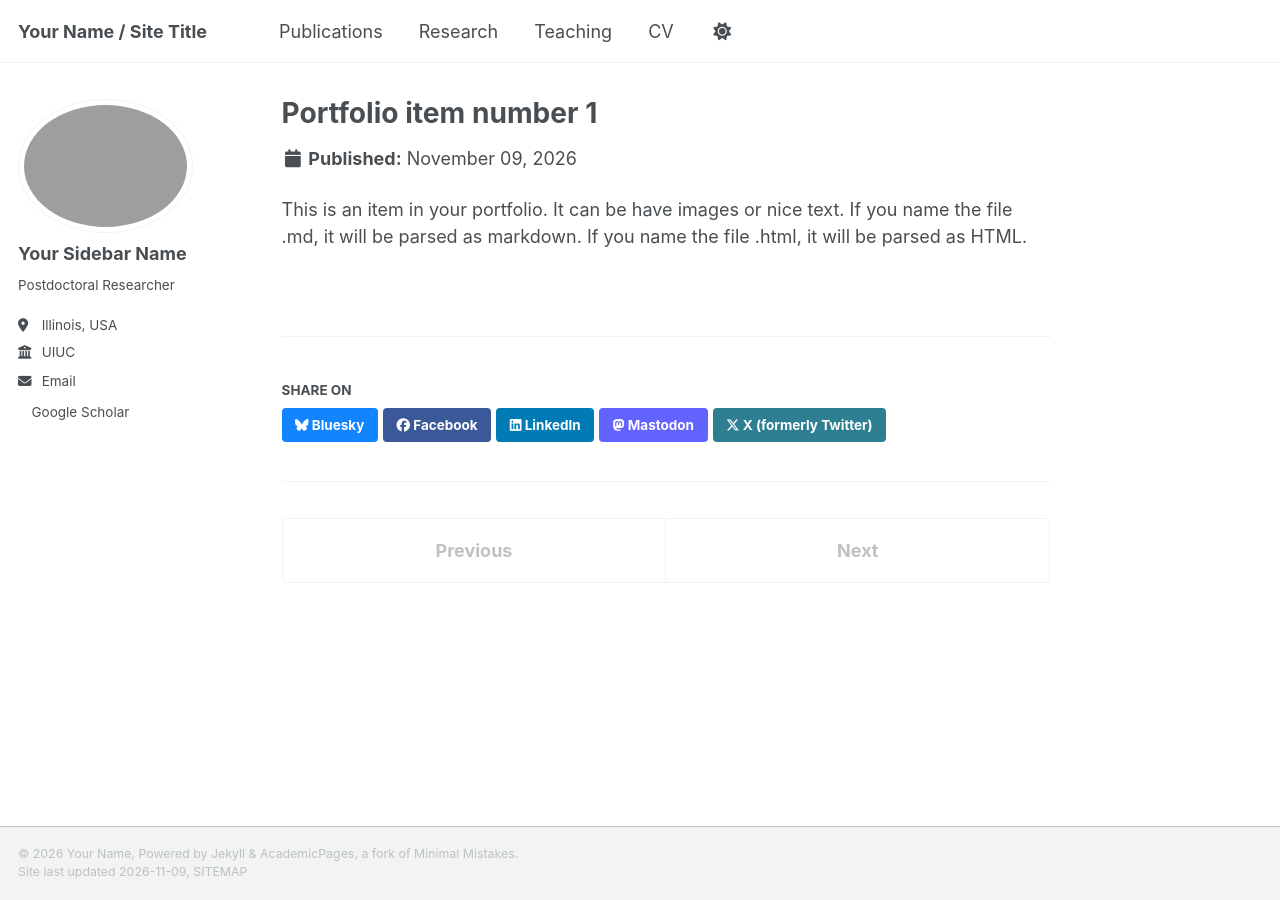
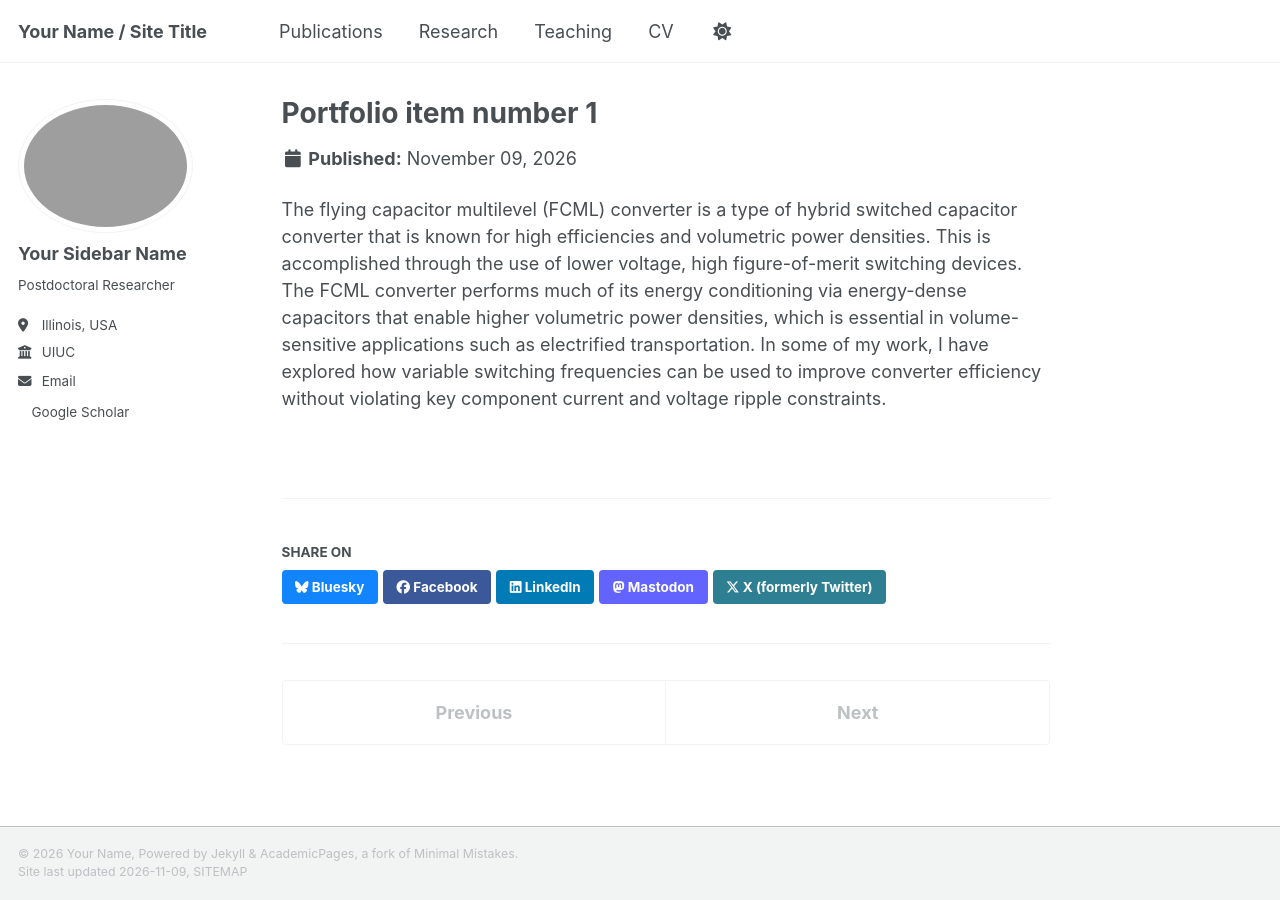
Before and after one commit to fgiardine/fgiardine.github.io, a Jekyll site: the page built from _portfolio/portfolio-1.md, in a window 1280 px wide. Built offline with Jekyll 4.4.1, drawn with Linux system fonts in a browser that asks for light colours; a script bundle is joined from its source files by our own code; a style sheet for code colours, icons or effects is not loaded.

Commit message:
Update portfolio-1.md

```diff
--- a/_portfolio/portfolio-1.md
+++ b/_portfolio/portfolio-1.md
@@ -1,7 +1,6 @@
 ---
 title: "Portfolio item number 1"
-excerpt: "Short description of portfolio item number 1<br/><img src='/images/500x300.png'>"
+excerpt: "Flying Capacitor Multilevel Converters in DC-AC/AC-DC Applications<br/><img src='/images/blue_6lvl.png'>"
 collection: portfolio
 ---
-
-This is an item in your portfolio. It can be have images or nice text. If you name the file .md, it will be parsed as markdown. If you name the file .html, it will be parsed as HTML.
+The flying capacitor multilevel (FCML) converter is a type of hybrid switched capacitor converter that is known for high efficiencies and volumetric power densities. This is accomplished through the use of lower voltage, high figure-of-merit switching devices. The FCML converter performs much of its energy conditioning via energy-dense capacitors that enable higher volumetric power densities, which is essential in volume-sensitive applications such as electrified transportation. In some of my work, I have explored how variable switching frequencies can be used to improve converter efficiency without violating key component current and voltage ripple constraints.
```
